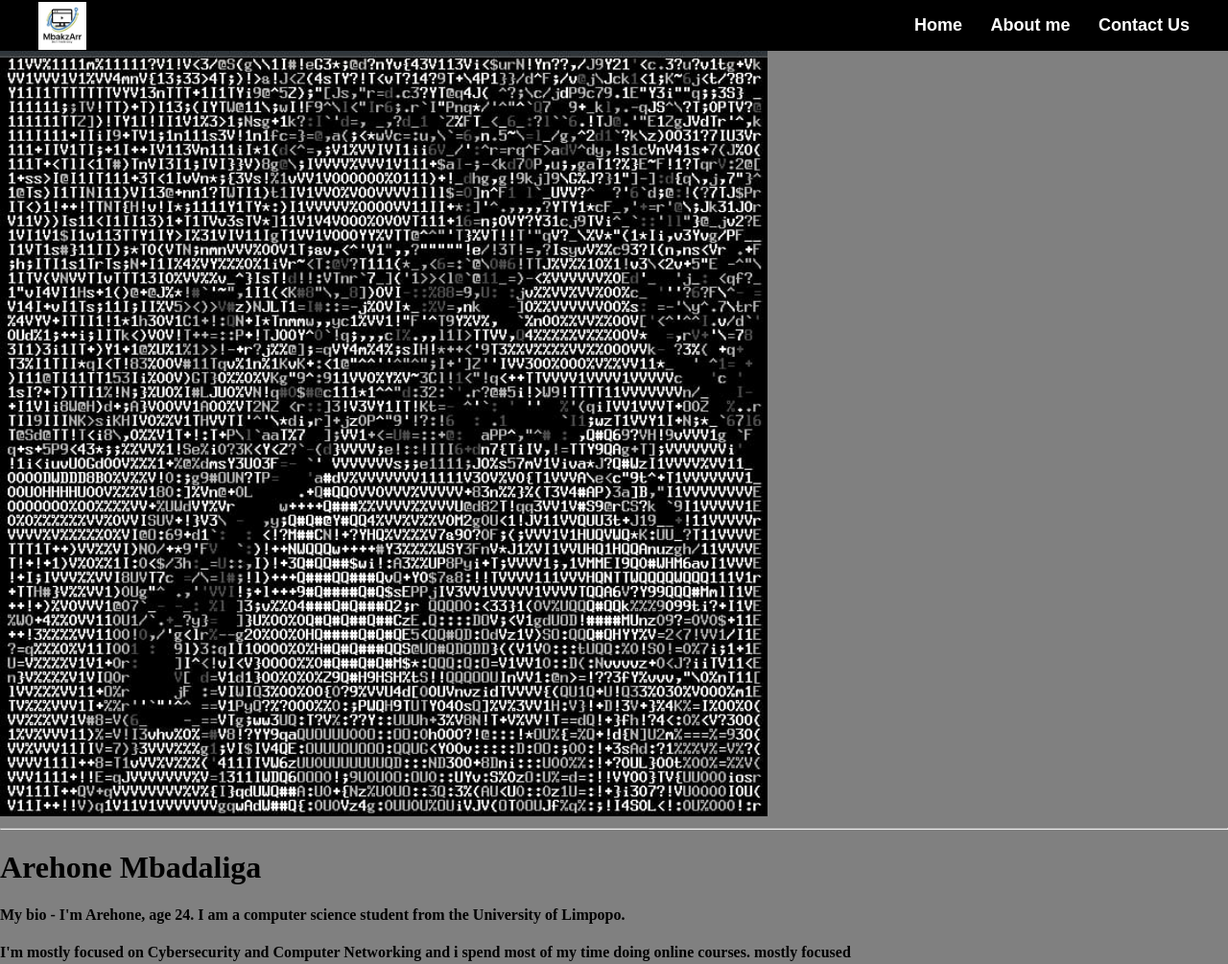
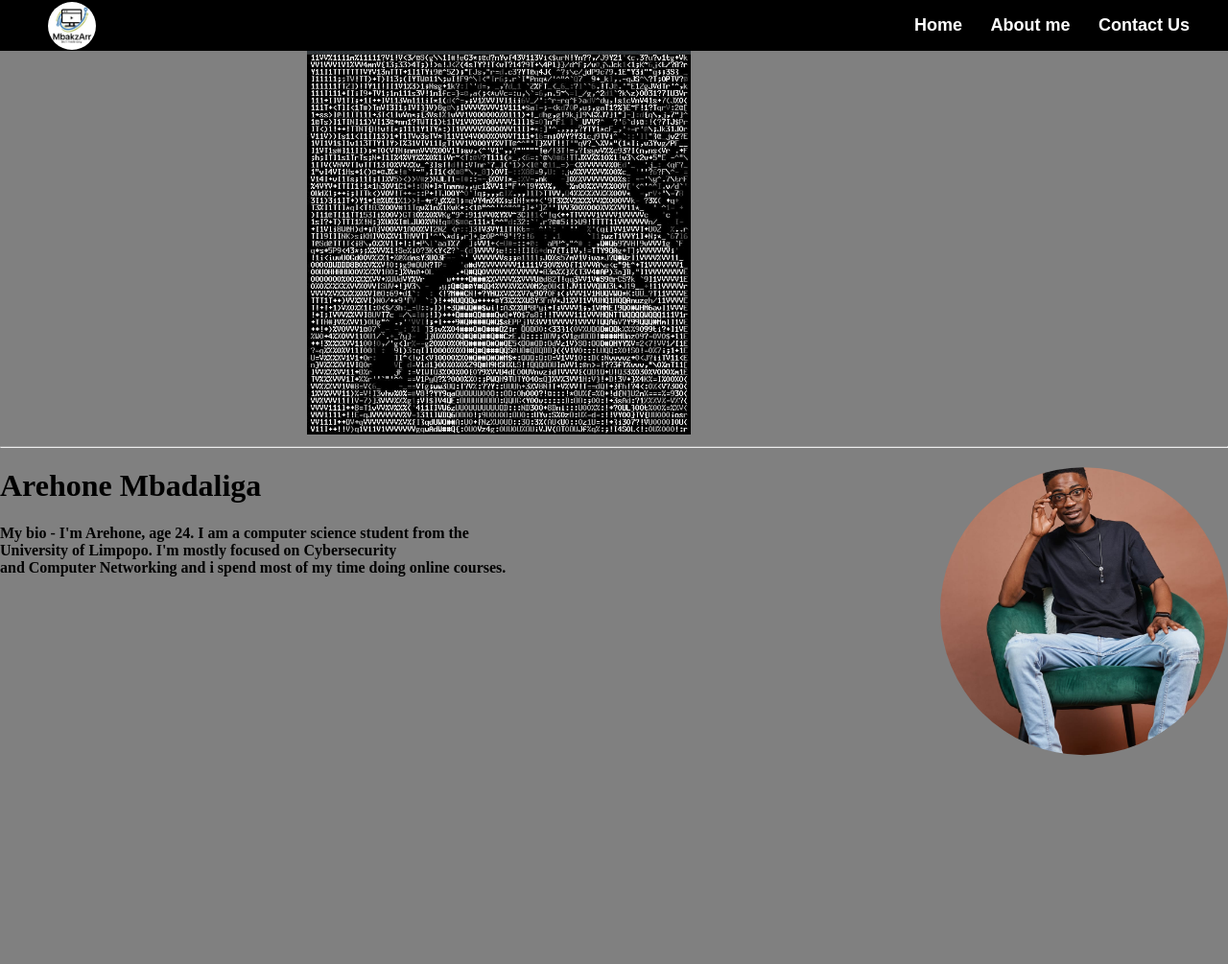
Before and after one commit to MbakzArr/Task1_PortofolioWeb, a plain HTML site: page CodeTribe/index.html in a window 1280 px wide. Shown: the top 1005 px of the page at 96% size. After the commit the page ends 866 px from the top, so only its background shows below. Drawn offline with Linux system fonts and the light colour scheme.

Commit message:
third commit

```diff
--- a/CodeTribe/index.html
+++ b/CodeTribe/index.html
@@ -25,10 +25,10 @@
             .logo{
                 position: absolute;
                 height: auto;
-                left: 40px;
+                left: 50px;
                 width: 50px;
                 margin-top: -25px;
-                box-sizing: border-box;
+                border-radius: 50%;
             }
             li{
                 list-style: none;
@@ -52,9 +52,35 @@
                 font-weight: bold;
                 font-size: 15px;
             }
-            details img{
+            .details{
                 margin-right: 0px;
-                right: 100px;
+                justify-content: right;
+
+
+            }
+            .Myimg{
+                display: block;
+                margin-left: auto;
+                margin-right: auto;
+                width: 50%;
+
+            }
+            .Myimg img{
+                width: 400px;
+                height: 400px;
+                margin-right: 50px;
+
+            }
+            .wrapper{
+                width: 300px;
+                height: 300px;
+                float: right;
+                margin-top: -210px;
+
+            }
+            .wrapper img{
+                width: 100%;
+                clip-path: circle();
             }
         </style>
     </head>
@@ -73,17 +99,20 @@
                 </ul>
             </div>
         </nav>
-        <div class="video">
-            <img src="code.jpeg" width="800"></img>
+        <div class="Myimg">
+            <img src="code.jpeg" alt="Big image" ></img>
         </div>
         <hr>
         <div class="details">
             <H1>Arehone Mbadaliga</H1>
             <h4><bold>My bio - </bold> I'm Arehone, age 24. I am a computer science student from
-                the University of Limpopo.</h4>
-            <h4> I'm mostly focused on Cybersecurity and Computer Networking and i spend most of my time doing online courses.
-            mostly focused </h4>
-            <img src="mbakz.jpeg" width="200"> </img>
+                the <br> University of Limpopo. I'm mostly focused on Cybersecurity<br>
+                 and Computer Networking and i spend most of my time doing online courses.
+             </h4>
+            <div class="wrapper">
+            <img src="mbakz.jpeg" alt="My image"> </img>
+            </div>
         </div>
+
     </body>
 </html>
```
